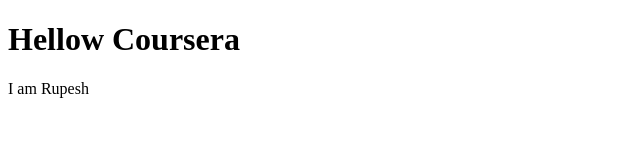
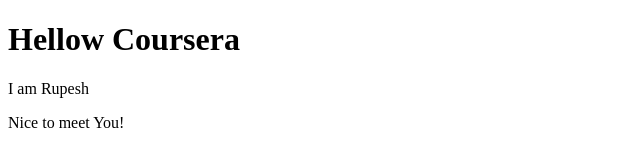
Before and after one commit to RupeshSarode/coursera-test, a plain HTML site: page site/index.html in a window 1280 px wide. Shown: the whole page, without its empty margins (0-640 px from the left). Drawn offline with Linux system fonts and the light colour scheme.

Commit message:
Small changes to page!

```diff
--- a/site/index.html
+++ b/site/index.html
@@ -6,5 +6,6 @@
 <body>
 <h1>Hellow Coursera</h1>
 <p>I am Rupesh</p>
+<p , color="Blue">Nice to meet You!</p>
 </body>
 </html>
```
